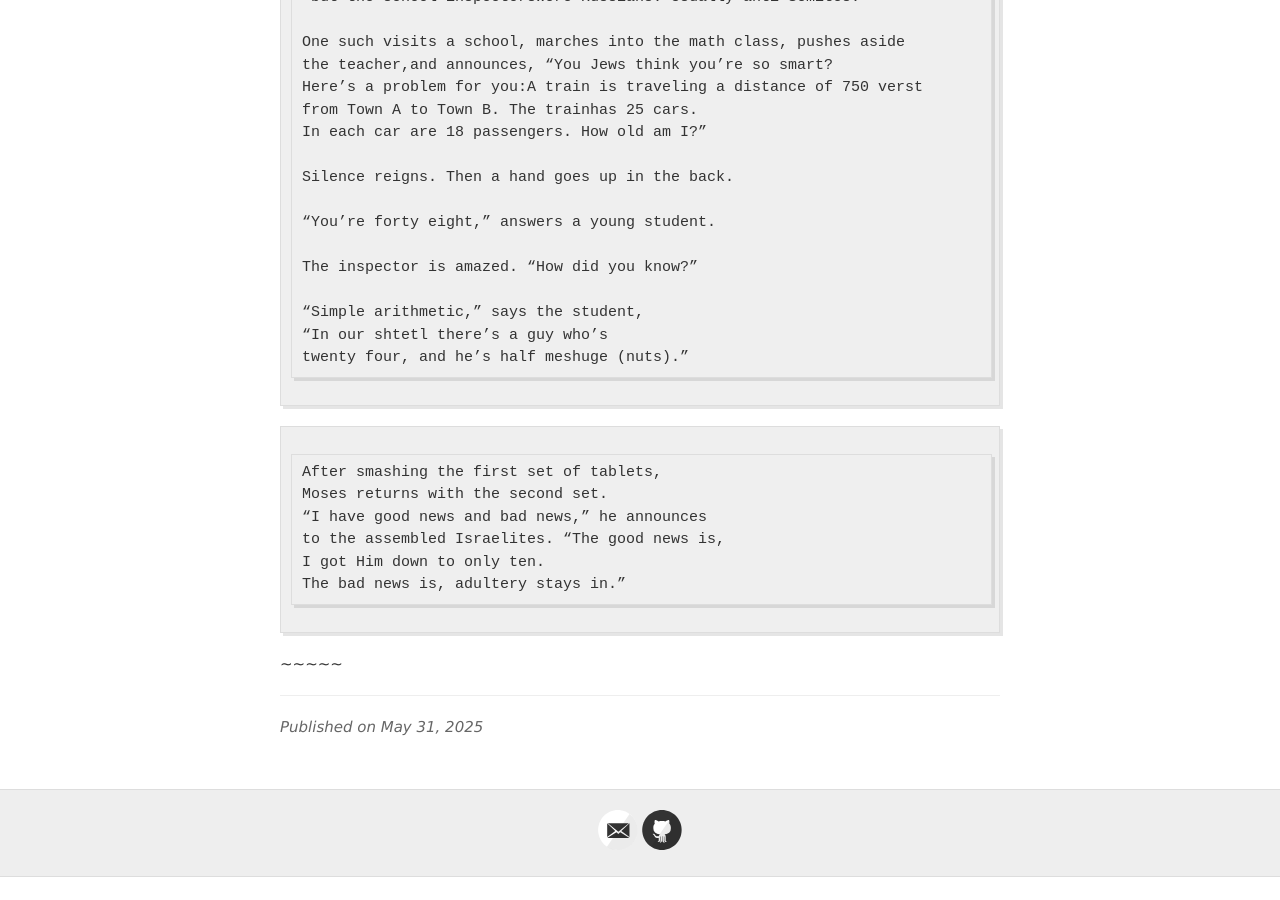
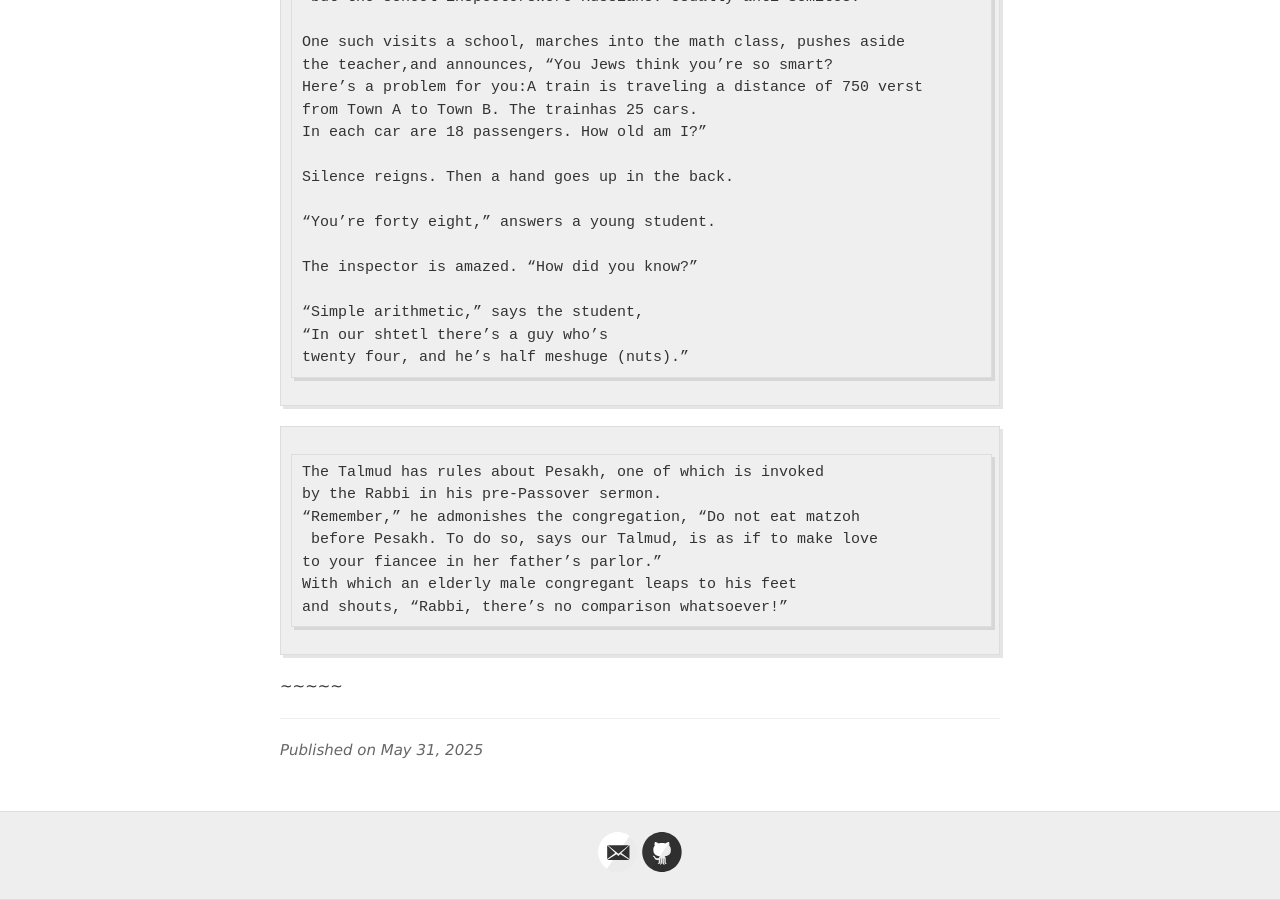
Before and after one commit to jvmallow/jvmallow.github.io, a Jekyll site: the page built from _posts/2025-05-31-Jewish_Humor.md, in a window 1280 px wide and 900 px high, scrolled down 7230 px. Built offline with Jekyll 4.4.1, drawn with Linux system fonts in a browser that asks for light colours; a script that is not in the unit is left out; before the commit the page ends 8107 px from its top, so only the background shows below that.

Commit message:
Update 2025-05-31-Jewish_Humor.md

```diff
--- a/_posts/2025-05-31-Jewish_Humor.md
+++ b/_posts/2025-05-31-Jewish_Humor.md
@@ -293,11 +293,12 @@ The inspector is amazed. “How did you know?”
 twenty four, and he’s half meshuge (nuts).”
 ~~~~~
 ~~~~~
-After smashing the first set of tablets,
-Moses returns with the second set.
-“I have good news and bad news,” he announces
-to the assembled Israelites. “The good news is,
-I got Him down to only ten.
-The bad news is, adultery stays in.”
+The Talmud has rules about Pesakh, one of which is invoked
+by the Rabbi in his pre-Passover sermon.
+“Remember,” he admonishes the congregation, “Do not eat matzoh
+ before Pesakh. To do so, says our Talmud, is as if to make love
+to your fiancee in her father’s parlor.”
+With which an elderly male congregant leaps to his feet
+and shouts, “Rabbi, there’s no comparison whatsoever!”
 ~~~~~
 ~~~~~
```
